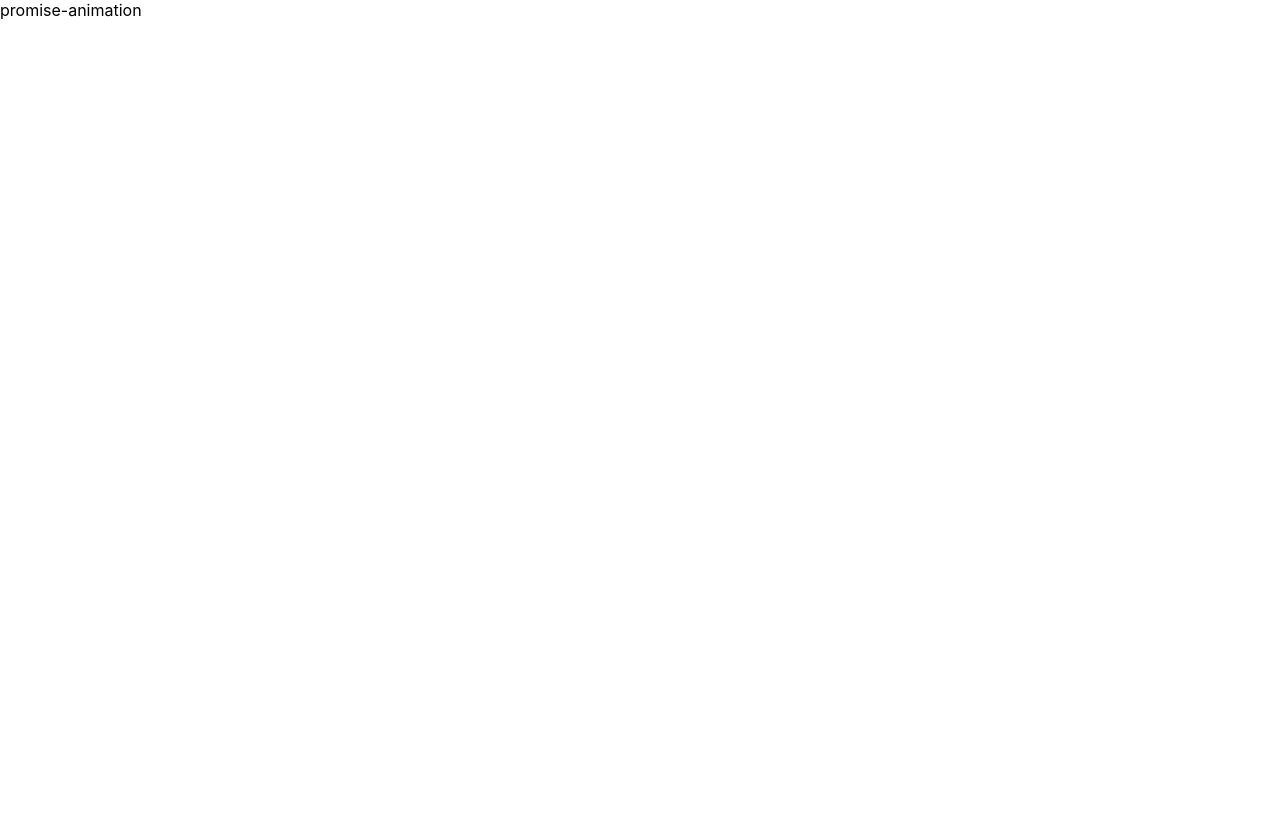
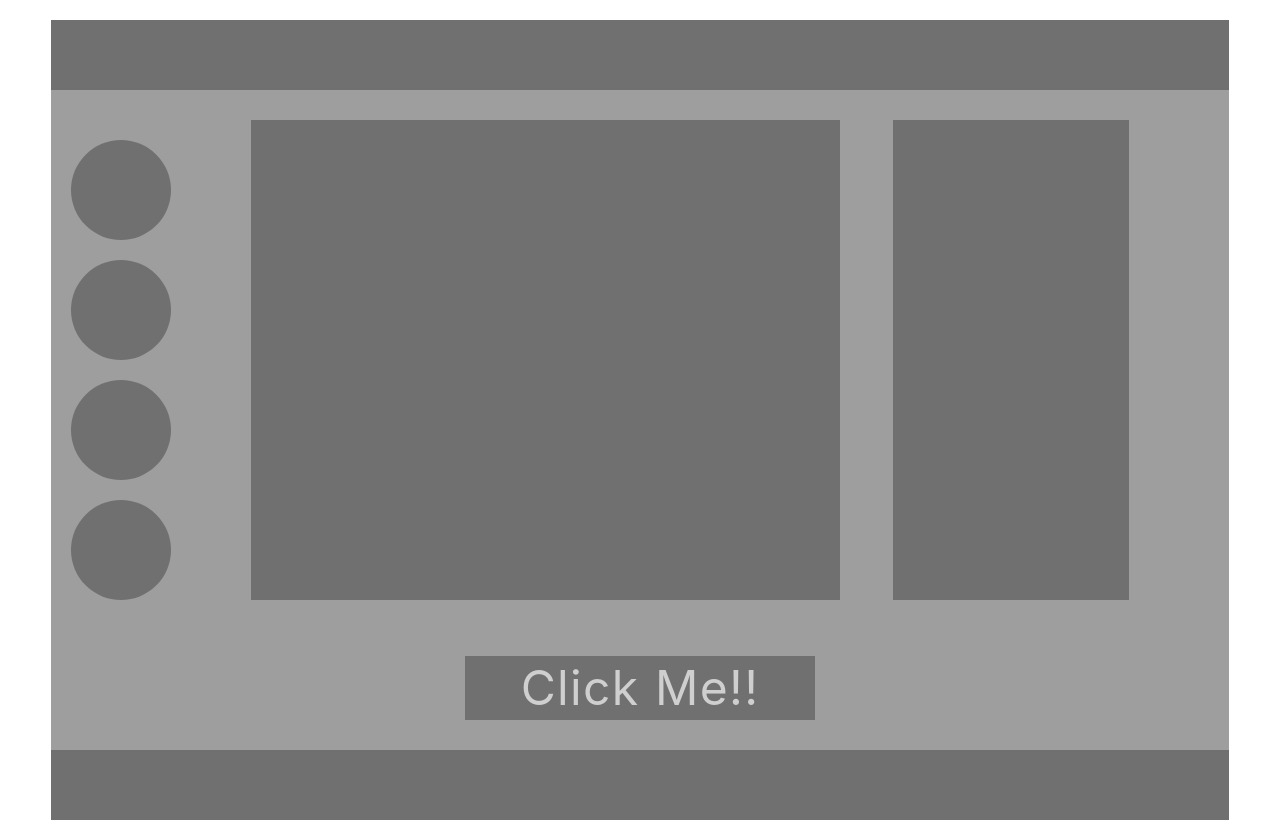
Before and after one commit to kanemototomoki/promise-lesson, a Nuxt app: page /promise-animation in a window 1280 px wide. Before the commit the page ends 800 px from the top, so only its background shows below. Built offline with nearby package versions, Linux system fonts and the light colour scheme.

Commit message:
update: promise-animation

```diff
--- /dev/null
+++ b/components/PromiseAnimation.vue
@@ -0,0 +1,267 @@
+<template>
+  <div class="wrapper">
+    <main class="contents">
+      <header class="header"></header>
+      <nav class="nav">
+        <div class="circle"></div>
+        <div class="circle"></div>
+        <div class="circle"></div>
+        <div class="circle"></div>
+      </nav>
+      <div class="main-content"></div>
+      <div class="side-content"></div>
+      <div class="button">Click Me!!</div>
+      <footer class="footer"></footer>
+    </main>
+  </div>
+</template>
+
+<script>
+export default {
+  mounted() {
+    this.startAnimation();
+  },
+  methods: {
+    startAnimation() {
+      const delay = 500;
+      const header = document.getElementsByClassName("header")[0];
+      const footer = document.getElementsByClassName("footer")[0];
+      const mainContent = document.getElementsByClassName("main-content")[0];
+      const sideContent = document.getElementsByClassName("side-content")[0];
+      const circle0 = document.getElementsByClassName("circle")[0];
+      const circle1 = document.getElementsByClassName("circle")[1];
+      const circle2 = document.getElementsByClassName("circle")[2];
+      const circle3 = document.getElementsByClassName("circle")[3];
+      const button = document.getElementsByClassName("button")[0];
+
+      const createPromise = (process, delay) => {
+        return new Promise((resolve, reject) => {
+          setTimeout(() => {
+            process;
+            resolve();
+          }, delay);
+        });
+      };
+
+      createPromise(header.classList.add("header-animation"), delay)
+        .then(() => {
+          return createPromise(footer.classList.add("footer-animation"), delay);
+        })
+        .then(() => {
+          return createPromise(
+            mainContent.classList.add("main-content-animation"),
+            delay
+          );
+        })
+        .then(() => {
+          return createPromise(
+            sideContent.classList.add("side-content-animation"),
+            delay
+          );
+        })
+        .then(() => {
+          return createPromise(
+            circle0.classList.add("circle-animation"),
+            delay
+          );
+        })
+        .then(() => {
+          return createPromise(
+            circle1.classList.add("circle-animation"),
+            delay
+          );
+        })
+        .then(() => {
+          return createPromise(
+            circle2.classList.add("circle-animation"),
+            delay
+          );
+        })
+        .then(() => {
+          return createPromise(
+            circle3.classList.add("circle-animation"),
+            delay
+          );
+        })
+        .then(() => {
+          return createPromise(button.classList.add("button-animation"), delay);
+        })
+        .catch(err => {
+          console.log({ err });
+        });
+    }
+  }
+};
+</script>
+
+<style scoped>
+.wrapper {
+  padding: 20px;
+}
+
+.contents {
+  background-color: #9e9e9e;
+  min-height: 800px;
+  max-width: 95%;
+  margin: auto;
+  position: relative;
+}
+
+.header,
+.footer {
+  background-color: #707070;
+  width: 100%;
+  height: 70px;
+  position: absolute;
+  left: 0;
+}
+
+.main-content {
+  background-color: #707070;
+  width: 50%;
+  height: 60%;
+  position: absolute;
+  top: 100px;
+  left: 200px;
+}
+
+.side-content {
+  background-color: #707070;
+  width: 20%;
+  height: 60%;
+  position: absolute;
+  top: 100px;
+  right: 100px;
+}
+
+.nav {
+  position: absolute;
+  top: 120px;
+  left: 20px;
+}
+
+.circle {
+  background-color: #707070;
+  width: 100px;
+  height: 100px;
+  border-radius: 50%;
+  margin-top: 20px;
+}
+
+.circle:first-child {
+  margin-top: 0;
+}
+
+.button {
+  background-color: #707070;
+  color: #cfcfcf;
+  width: 350px;
+  line-height: 64px;
+  font-size: 48px;
+  letter-spacing: 1.3px;
+  text-align: center;
+  position: absolute;
+  bottom: 100px;
+  left: 50%;
+  transform: translateX(-50%);
+}
+
+.header,
+.footer,
+.main-content,
+.side-content,
+.circle,
+.button {
+  opacity: 0;
+}
+
+.header-animation {
+  animation: header 1s linear forwards;
+}
+
+.footer-animation {
+  animation: footer 1s linear forwards;
+}
+
+.main-content-animation {
+  animation: main-content 1s linear forwards;
+}
+
+.side-content-animation {
+  animation: side-content 1s linear forwards;
+}
+
+.circle-animation {
+  animation: circle 1s linear forwards;
+}
+
+.button-animation {
+  animation: button 1s linear forwards;
+}
+
+@keyframes header {
+  0% {
+    top: -50%;
+  }
+
+  100% {
+    opacity: 1;
+    top: 0;
+  }
+}
+
+@keyframes footer {
+  0% {
+    bottom: -50%;
+  }
+
+  100% {
+    opacity: 1;
+    bottom: 0;
+  }
+}
+
+@keyframes main-content {
+  0% {
+    transform: rotateX(0);
+  }
+
+  100% {
+    opacity: 1;
+    transform: rotateX(360deg);
+  }
+}
+
+@keyframes side-content {
+  0% {
+    transform: rotateY(0);
+  }
+
+  100% {
+    opacity: 1;
+    transform: rotateY(360deg);
+  }
+}
+
+@keyframes circle {
+  0% {
+    transform: scale(0);
+  }
+
+  100% {
+    opacity: 1;
+    transform: scale(100%);
+  }
+}
+
+@keyframes button {
+  0% {
+    transform: translateX(-50%) skew(90deg);
+  }
+
+  100% {
+    opacity: 1;
+    transform: translateX(-50%) skew(0);
+  }
+}
+</style>
--- a/pages/promise-animation/index.vue
+++ b/pages/promise-animation/index.vue
@@ -1,3 +1,13 @@
 <template>
-  <p>promise-animation</p>
+  <promise-animation />
 </template>
+
+<script>
+import PromiseAnimation from '~/components/PromiseAnimation.vue';
+
+export default {
+  components: {
+    PromiseAnimation
+  }
+}
+</script>
```
